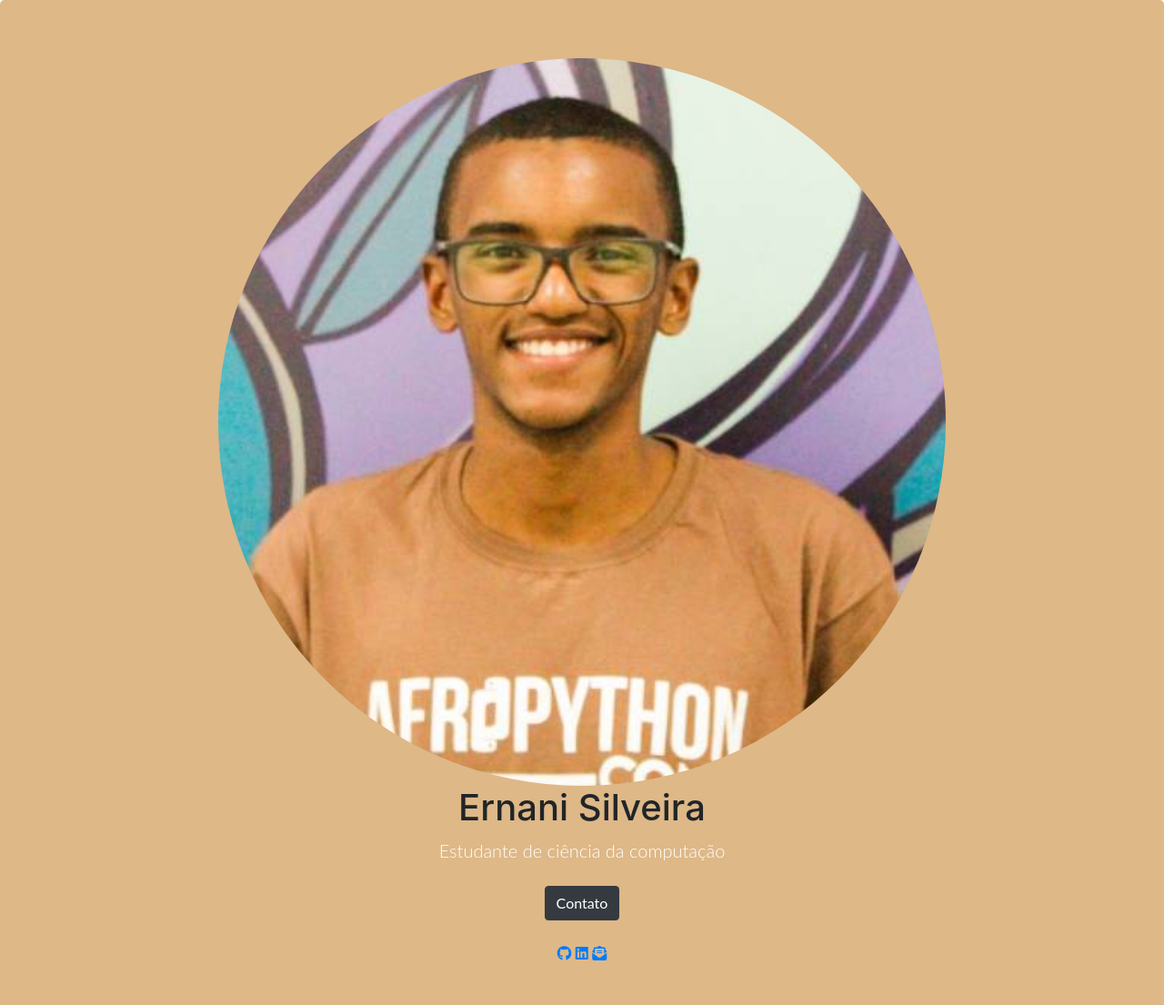
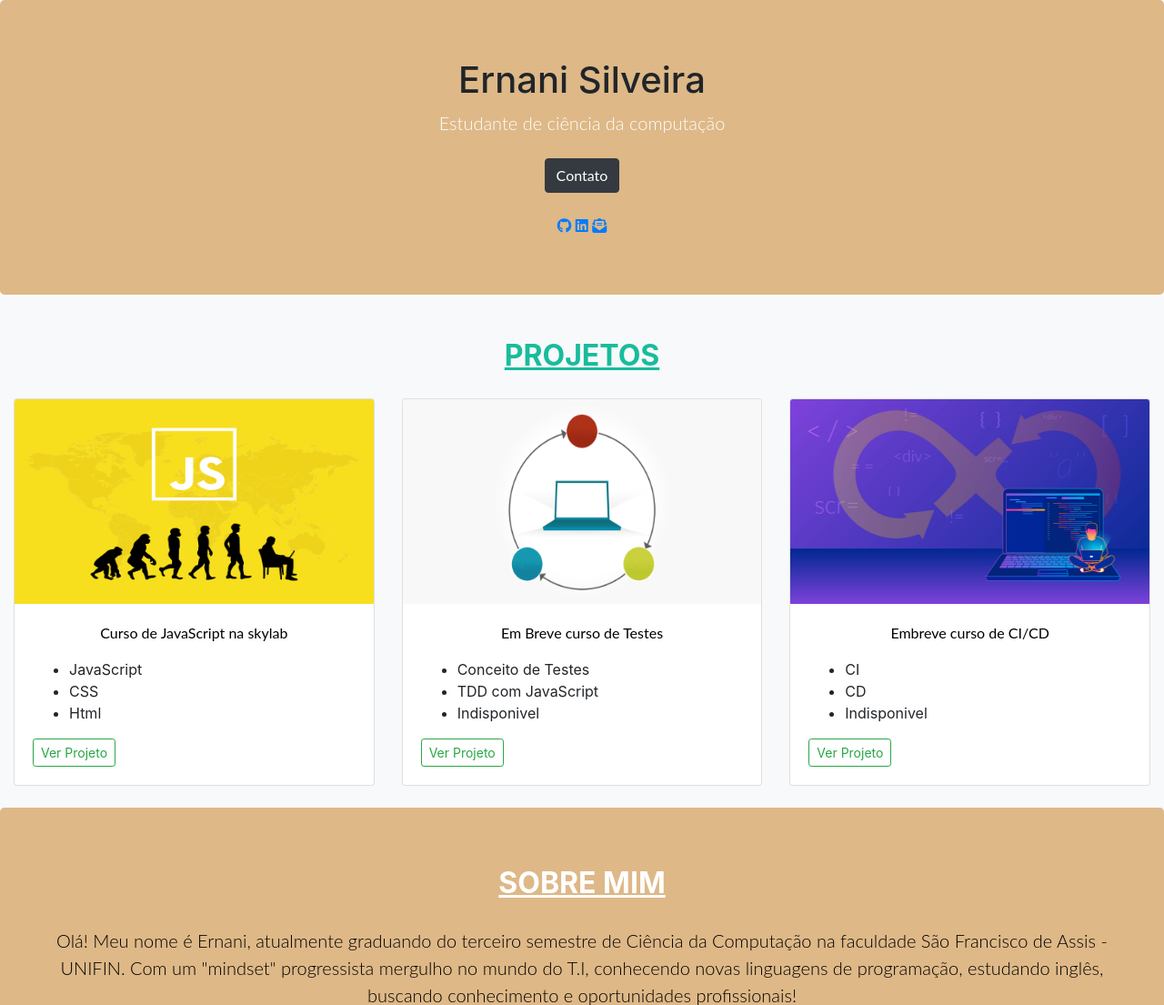
Before and after one commit to ErnaniSilveira16/Meu-Portifolio, a PHP site: page / in a window 1280 px wide. Shown: the part 56-1161 px from the top of the page at 91% size. Run offline with PHP 8.4, Linux system fonts and the light colour scheme; some libraries are stand-ins or nearby versions.

Commit message:
Add files via upload

```diff
--- a/index.php
+++ b/index.php
@@ -18,13 +18,8 @@
         integrity="sha384-ZMP7rVo3mIykV+2+9J3UJ46jBk0WLaUAdn689aCwoqbBJiSnjAK/l8WvCWPIPm49"
         crossorigin="anonymous"></script>
     <script src="https://kit.fontawesome.com/d19b8e1807.js" crossorigin="anonymous"></script>
+    </head>
     <style>
-        .fotoPerfil {
-            height: 100vh;
-            width: auto;
-            max-width: 100vw;
-            border-radius: 50%;
-        }
 
         .corPrimaria {
             background-color: burlywood;
@@ -81,8 +76,6 @@
             scroll-behavior: smooth;
         }
     </style>
-</head>
-
 <body>
     <nav class="corSecundaria navbar navbar-expand-lg navbar-light">
         <a class="navbar-brand textoBranco" href="#">Ernani Silveira</a>
@@ -112,7 +105,7 @@
     </nav>
     <section class="jumbotron text-center corPrimaria">
         <div class="container">
-            <img class="fotoPerfil" src="afropython.jpeg" alt="">
+            <img-responsive class="" src="afropython.jpeg" alt="">
             <h1 class="jumbotron-heading  ">Ernani Silveira</h1>
             <p class="lead  textoBranco">Estudante de ciência da computação</p>
             <p>
@@ -144,8 +137,8 @@
                             </ul>
                             <div class="d-flex justify-content-between align-items-center">
                                 <div class="btn-group">
-                                    <a href="https://github.com/ErnaniSilveira16/JavaScript"> <button type="button"
-                                            class="btn btn-sm btn-outline-success ">Ver Projeto</button></a>
+                                    <a href="https://github.com/ErnaniSilveira16/JavaScript"><center> <button type="button"
+                                            class="btn btn-sm btn-outline-success ">Ver Projeto</button></center></a>
 
                                 </div>
                             </div>
```
